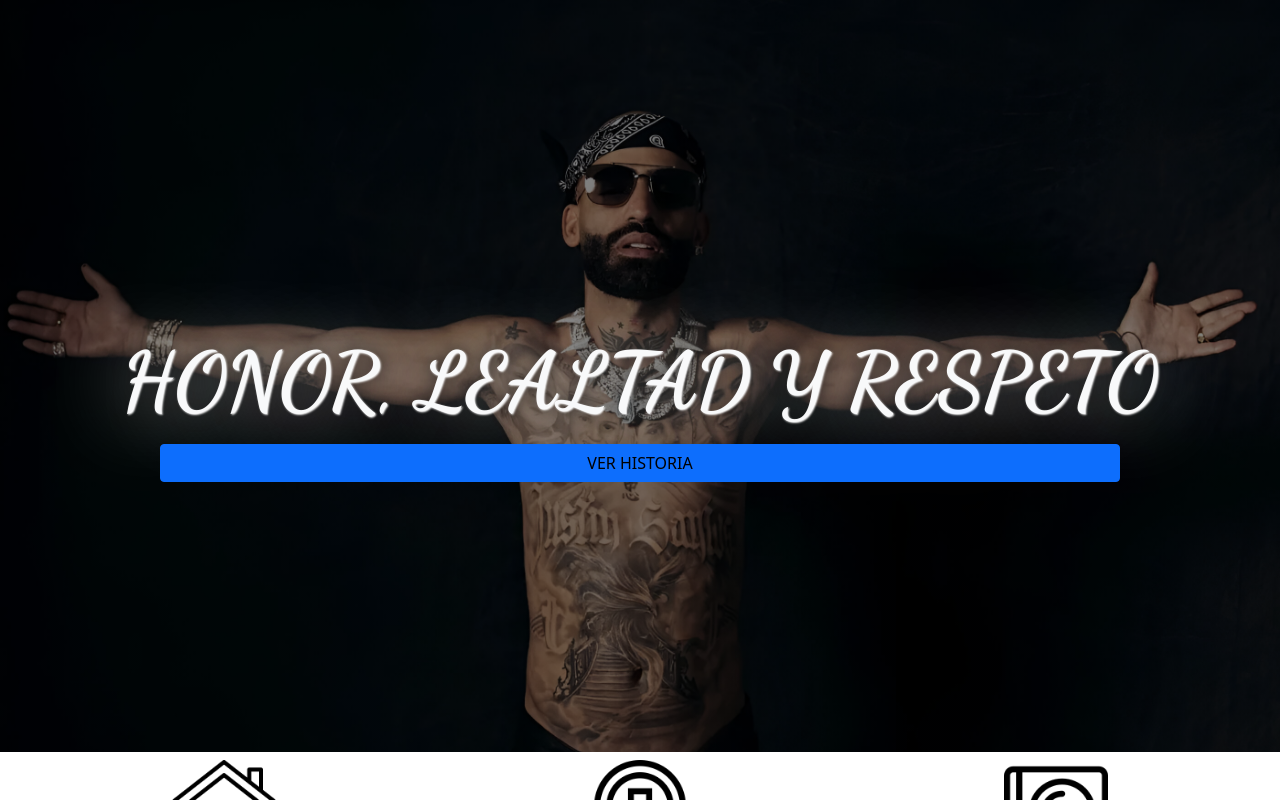
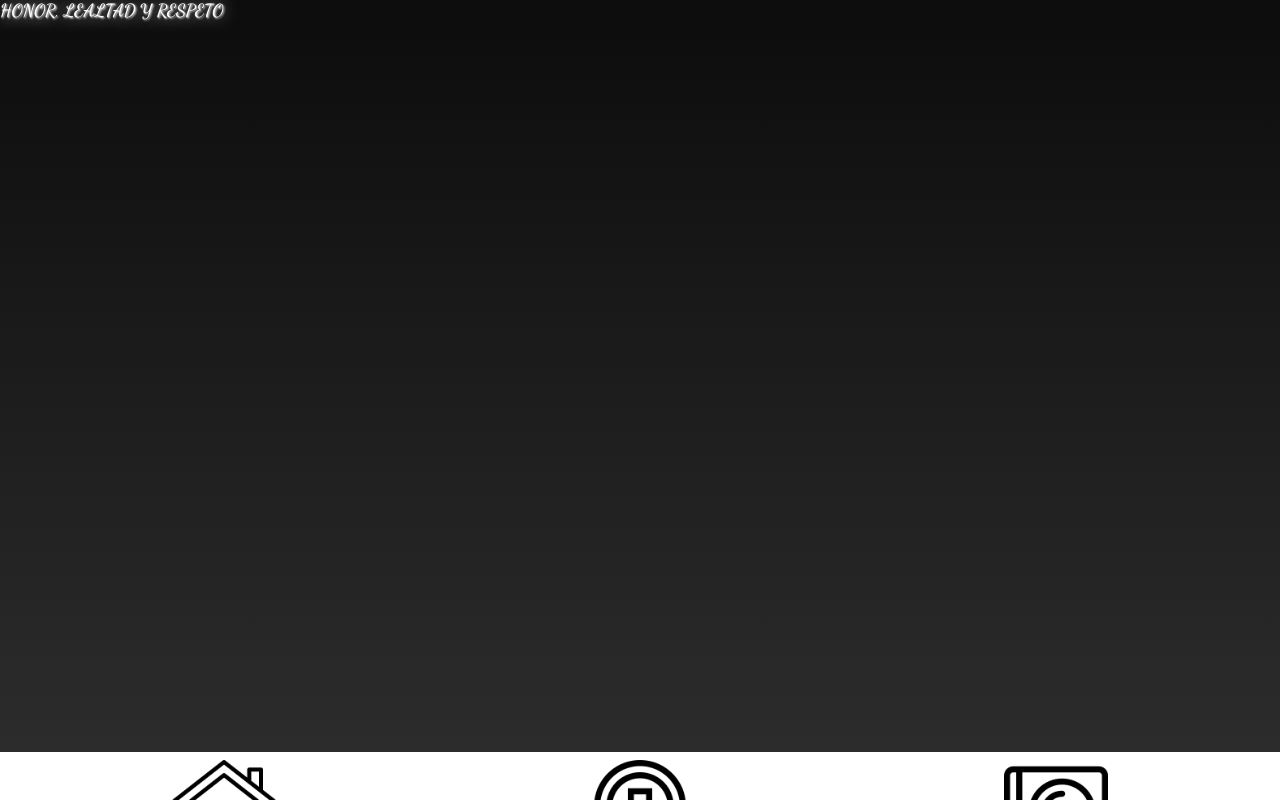
Before and after one commit to jose-advh/arcangel_web, a website: page index.html in a window 1280 px wide. Drawn offline with nearby package versions, Linux system fonts and the light colour scheme.

Commit message:
Cambios en el header

```diff
--- a/css/styles.css
+++ b/css/styles.css
@@ -10,7 +10,7 @@
 /* Main */
 
 .main__principal {
-    background-image: linear-gradient(rgba(0, 0, 0, 0.5), rgba(0,0,0,0.5)), url(../img/backgrounds/arcangel_back.jpg);
+    background-image: linear-gradient(rgba(0, 0, 0, 0.954), rgba(0, 0, 0, 0.821));
     background-size: cover;
     background-position: center;
     background-repeat: no-repeat;
@@ -19,13 +19,12 @@
 
 }
 
-.main__texto {
-    font-weight: 900 !important;
+.header__texto {
+    font-weight: 600 !important;
+    font-size: 1.1rem;
     font-family: "Dancing Script", cursive !important;
     text-shadow: 1px 1px 2px white, 0 0 1em white, 0 0 0.2em black;
-    width: 90%;
-    text-align: center;
-    margin: auto;
+    color: white !important;
 }
 
 .main__contenido {
--- a/index.html
+++ b/index.html
@@ -14,17 +14,10 @@
         </nav>
     </header>
     <main class="main">
+        <header class="position-fixed w-100">
+            <h1 class="header__texto">HONOR, LEALTAD Y RESPETO</h1>
+        </header>
         <section class="main__principal justify-content-center aling-items-center">
-
-            <article class="main__contenido">
-                <h1 class="main__texto d-flex flex-column display-1 text-light m-auto">
-                    HONOR, LEALTAD Y RESPETO
-                </h1>
-
-                <a href="#" class="main__item-btn btn btn-primary w-75 m-auto">
-                    VER HISTORIA
-                </a>
-            </article>
 
         </section>
         <aside class="main__navegacion">
```
